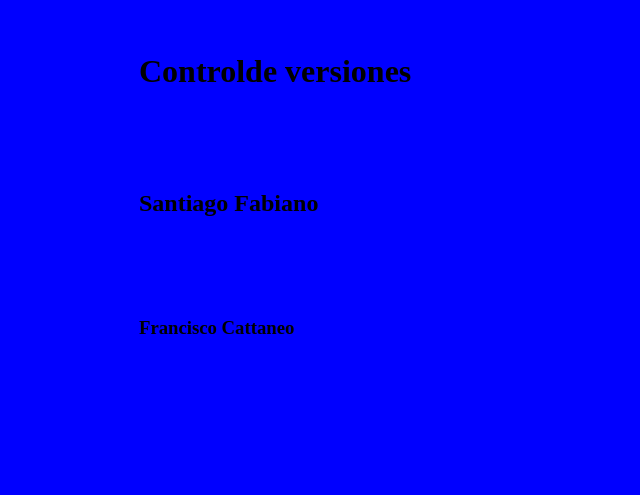
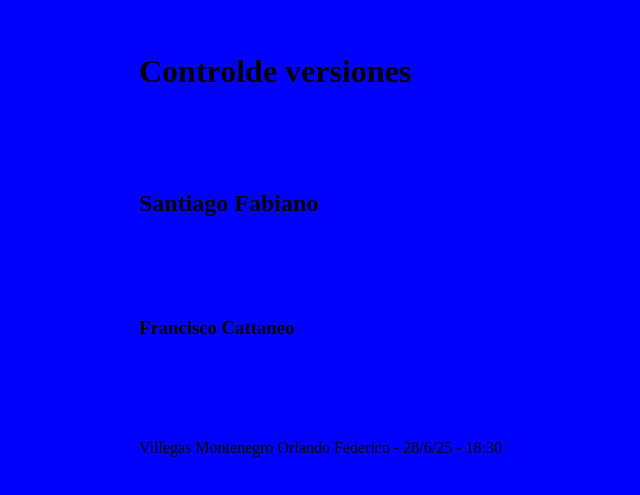
Before and after one commit to fedeveemo/TP_SO_I4_Equipo_, a plain HTML site: page index.html in a window 1280 px wide. Shown: the part 147-642 px from the top of the page, without its empty margins (161-801 px from the left). Drawn offline with Linux system fonts and the light colour scheme.

Commit message:
20 GAMMA - Agrego nombre, fecha y hora

```diff
--- a/index.html
+++ b/index.html
@@ -12,3 +12,4 @@
 <h3>Francisco Cattaneo</h3>
 </body>
 </html>
+<p>Villegas Montenegro Orlando Federico - 28/6/25 - 18:30 </p>
```
